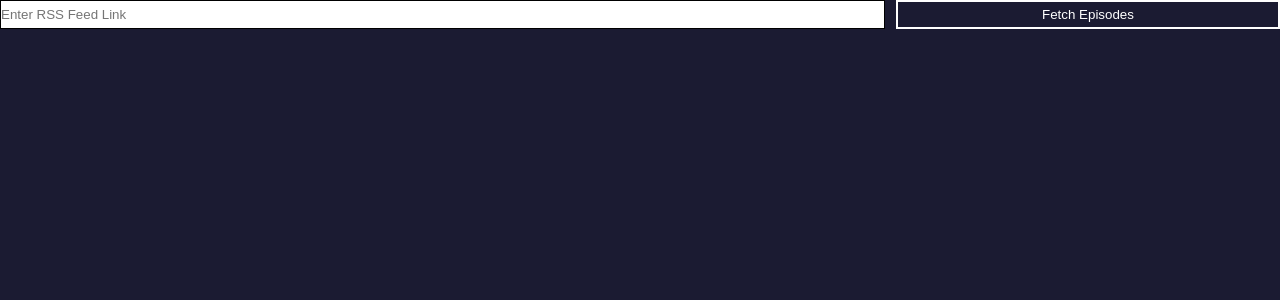
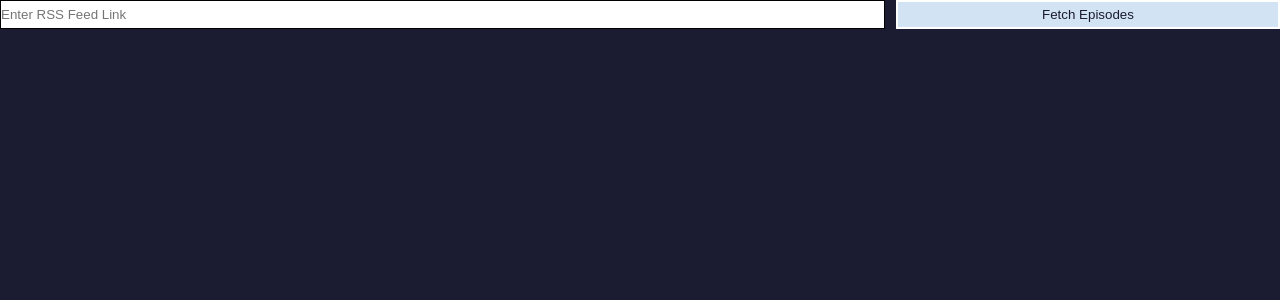
Before and after one commit to Codeworm08/podcast-app, a React (Create React App) app in the folder client/: page / in a window 1280 px wide. In both pictures the pointer is over the button "Fetch Episodes". Shown: the top 300 px of the page. Built offline with nearby package versions, Linux system fonts and the light colour scheme; no server answers.

Commit message:
css changes

```diff
--- a/client/src/inputs.css
+++ b/client/src/inputs.css
@@ -11,7 +11,10 @@
     padding: 5px 0 5px 0;
     border: 1px solid;
   }
-
+  .input-button button:hover{
+    background-color: rgb(210, 227, 243);
+    color:#1b1b32
+  }
   button {
     width: 30%;
     padding: 5px;
```
